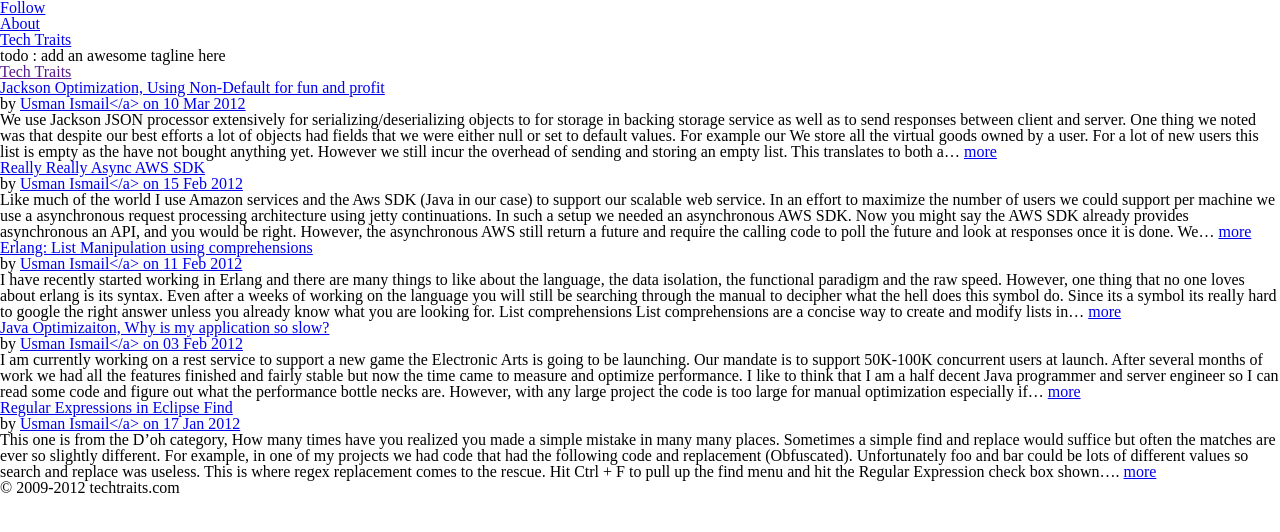
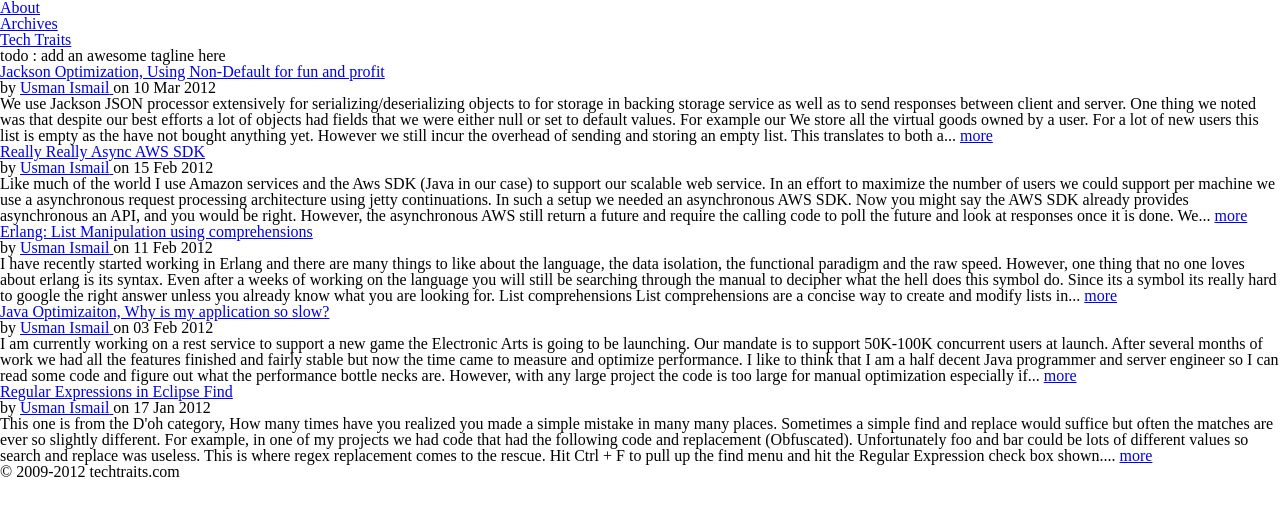
Before and after one commit to techtraits/techtraits-blog, a Jekyll site: the page built from index.md, in a window 1280 px wide. Shown: the top 532 px of the page. Built offline with Jekyll 4.4.1, drawn with Linux system fonts in a browser that asks for light colours; nearby versions of some CDN libraries; library files that are not in the unit come from our copies.

Commit message:
index page and top menu

```diff
--- a/_includes/themes/jamesyu/default.html
+++ b/_includes/themes/jamesyu/default.html
@@ -40,8 +40,8 @@
             <div class="inner">
 
                 <ul>
-                    <li><a href="http://twitter.com/{{ site.author.twitter }}">Follow </a></li>
                     <li><a href="{{ BASE_PATH }}/about.html">About </a></li>
+                     <li><a href="{{ BASE_PATH }}/archives.html">Archives</a></li>
                 </ul>
                 <h1><a href="{{ HOME_PATH }}">{{ site.title }}</a></h1>
                 <h4>{{ site.tagline }}</h4>
@@ -59,7 +59,7 @@
 
         <div id="footer" class="clearfix">
             <div class="inner">
-              © 2009-2012 techtraits.com
+              <b>© 2009-2012 techtraits.com</b>
             </div>
         </div>
 
--- a/index.md
+++ b/index.md
@@ -1,16 +1,28 @@
 ---
 layout: page
-title: Tech Traits
-tagline: Think big, Its free.
 ---
+
 {% include JB/setup %}
 
 
 {% for post in site.posts offset:0 limit:5 %}
+
+{% assign author = site.authors[post.author] %}
+
+<div class="meta">
 <h3><a href="{{ BASE_PATH }}{{ post.url }}">{{ post.title }}</a></h3>
-{% assign author = site.authors[post.author] %}
-<span class="author">by <a href="/{{ author.name }}.html"><strong>{{ author.display_name }}</a></strong> on <span>{{ post.date | date_to_string }}</span>
 
-{{ post.content | strip_html | truncatewords: 100 }} <a href="{{ BASE_PATH }}{{ post.url }}">more</a>
+<span class="author"> by
+    <a href="/{{ author.name}}.html">
+        <strong>{{author.display_name }}</strong>
+    </a> on {{post.date | date_to_string }}
+</span>
+
+<p></p>
+<p>
+{{ post.content | strip_html | truncatewords: 100 }}
+<a href="{{BASE_PATH }}{{ post.url }}">more</a>
+</p>
+</div>
 
 {% endfor %}
```
Also changed, not shown: assets/themes/jamesyu/css/main.css (+8 -3 lines).
